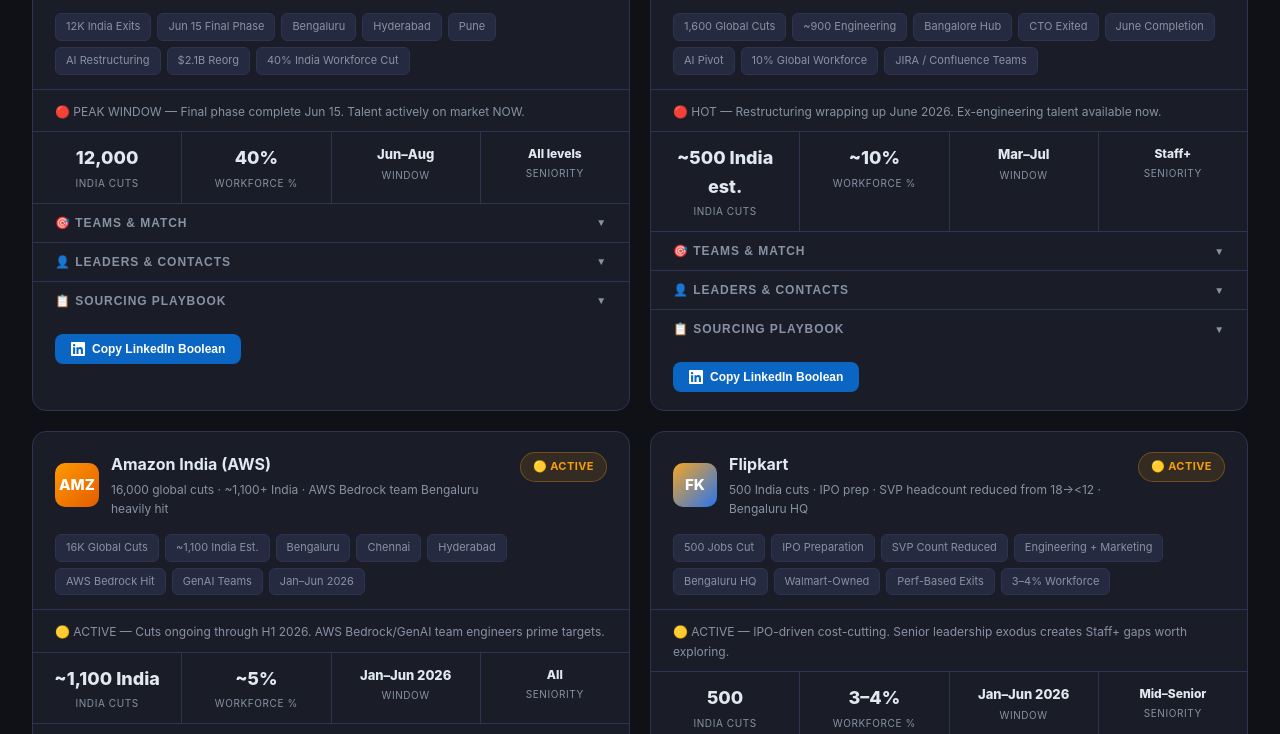
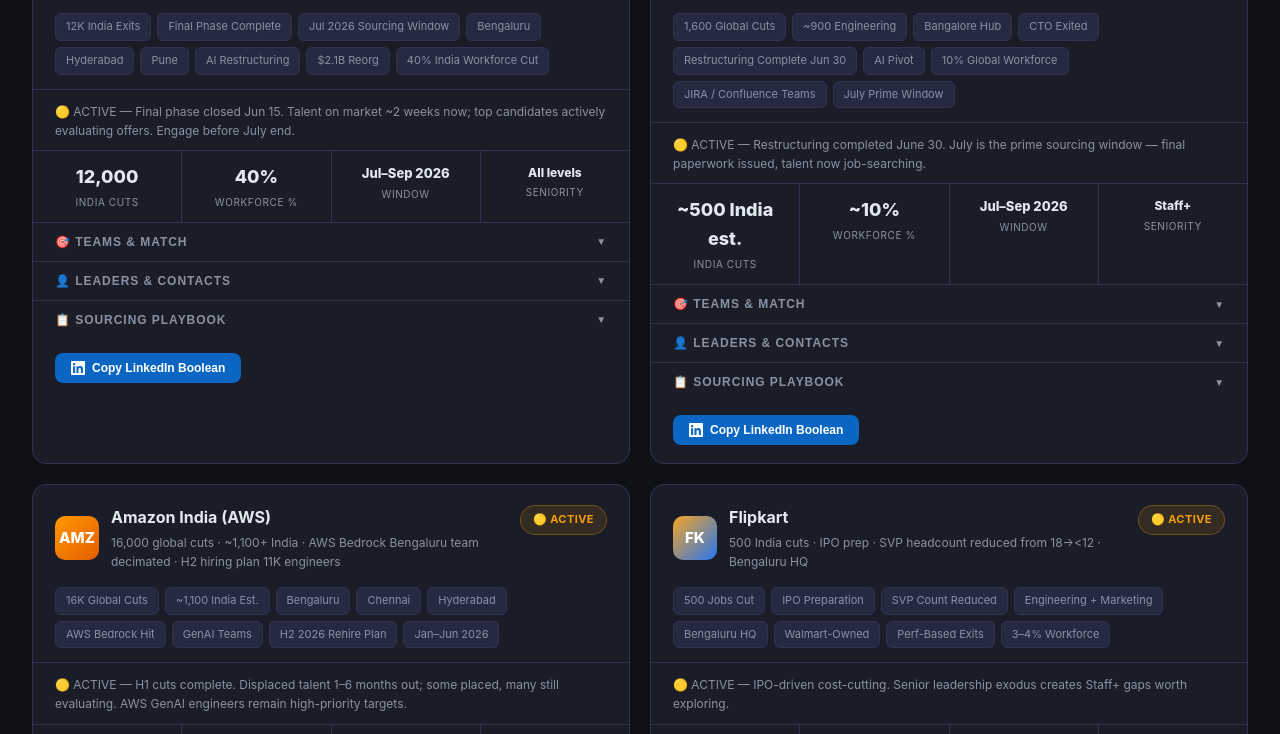
Before and after one commit to NandishDeshmukh2412/Layoff-tracker-india, a plain HTML site: page intuit-india-layoff-tracker.html in a window 1280 px wide. Shown: the part 344-1078 px from the top of the page. Drawn offline with Linux system fonts and the light colour scheme.

Commit message:
Auto-refresh 2026-06-30: July intelligence update — Intel Jul 15 wave, TCS added, urgency rebalanced

```diff
--- a/intuit-india-layoff-tracker.html
+++ b/intuit-india-layoff-tracker.html
@@ -154,19 +154,19 @@
 
 <div class="summary-strip">
   <div class="stat">
-    <div class="stat-val red" id="totalRoles">~16,500+</div>
+    <div class="stat-val red" id="totalRoles">~40,000+</div>
     <div class="stat-lbl">India Roles Cut (2026)</div>
   </div>
   <div class="stat">
-    <div class="stat-val amber" id="activeWindows">6</div>
+    <div class="stat-val amber" id="activeWindows">7</div>
     <div class="stat-lbl">Active Sourcing Windows</div>
   </div>
   <div class="stat">
-    <div class="stat-val" id="nextWave">Q3 2026</div>
-    <div class="stat-lbl">Next Expected Wave</div>
+    <div class="stat-val red" id="nextWave">Intel Jul 15 ⚠️</div>
+    <div class="stat-lbl">Next Confirmed Wave</div>
   </div>
   <div class="stat">
-    <div class="stat-val green" id="companiesTracked">8</div>
+    <div class="stat-val green" id="companiesTracked">9</div>
     <div class="stat-lbl">Companies Tracked</div>
   </div>
 </div>
@@ -197,10 +197,10 @@
     name: 'Oracle India',
     logoClass: 'logo-red',
     logoText: 'OR',
-    meta: '12,000 India exits · Jun 15 2026 final phase · Bengaluru / Hyderabad / Pune',
-    urgency: '🔴 PEAK WINDOW — Final phase complete Jun 15. Talent actively on market NOW.',
-    urgencyClass: 'urgency-red',
-    chips: ['12K India Exits', 'Jun 15 Final Phase', 'Bengaluru', 'Hyderabad', 'Pune', 'AI Restructuring', '$2.1B Reorg', '40% India Workforce Cut'],
+    meta: '12,000 India exits · Final phase complete Jun 15 · 2+ weeks post-cut · Bengaluru / Hyderabad / Pune',
+    urgency: '🟡 ACTIVE — Final phase closed Jun 15. Talent on market ~2 weeks now; top candidates actively evaluating offers. Engage before July end.',
+    urgencyClass: 'urgency-amber',
+    chips: ['12K India Exits', 'Final Phase Complete', 'Jul 2026 Sourcing Window', 'Bengaluru', 'Hyderabad', 'Pune', 'AI Restructuring', '$2.1B Reorg', '40% India Workforce Cut'],
     teams: [
       { name: 'OCI Engineering', desc: 'Cloud infra, distributed systems, SRE', match: 95 },
       { name: 'Database / Autonomous', desc: 'DB architects, autonomous DB engineers', match: 90 },
@@ -212,13 +212,13 @@
       { initials: 'SF', name: 'Safra Catz', role: 'Co-CEO (Global)', status: 'Active', statusClass: 'leader-active' },
     ],
     playbook: [
-      'Run LinkedIn Boolean search for Oracle Bengaluru / Hyderabad SWE Staff+ open to work — filter June 2026.',
-      'Message ex-Oracle cloud engineers directly: "We\'re building Intuit\'s platform for 100M SMBs — your OCI/infra background is directly relevant."',
+      'Run LinkedIn Boolean search for Oracle Bengaluru / Hyderabad SWE Staff+ open to work — filter June–July 2026 tenure end.',
+      'Message ex-Oracle cloud engineers: "We\'re building Intuit\'s platform for 100M SMBs — your OCI/infra background is directly relevant."',
       'Search GitHub for Oracle India contributors to open-source DB / cloud projects; ping via Issues/PRs.',
-      '<em>Time-sensitive:</em> Talent is fielding multiple offers now. Keep JD review + first-round scheduling to 48h SLA.',
-      'Cross-ref Oracle India alumni on Blind for teams specifically impacted (OCI, Fusion, Autonomous DB).',
+      '<em>July window:</em> ~2 weeks post-final-phase — top candidates are interviewing now. Keep JD review + first-round scheduling to 48h SLA.',
+      'Cross-ref Oracle India alumni on Blind for teams specifically impacted (OCI, Fusion, Autonomous DB). Many are comparing offers — Intuit mission + stability is a strong differentiator.',
     ],
-    ovStats: { cut: '12,000', pct: '40%', window: 'Jun–Aug', seniority: 'All levels' },
+    ovStats: { cut: '12,000', pct: '40%', window: 'Jul–Sep 2026', seniority: 'All levels' },
     linkedinSearch: true,
     linkedinQuery: '("Oracle" OR "Oracle India") (site:linkedin.com/in) ("Staff Engineer" OR "Principal Engineer" OR "Sr. Staff" OR "Senior Staff") ("Bengaluru" OR "Hyderabad" OR "Pune") #opentowork',
   },
@@ -227,10 +227,10 @@
     name: 'Atlassian India',
     logoClass: 'logo-blue',
     logoText: 'AT',
-    meta: '1,600 global cuts · ~900 from engineering · Bengaluru hub · CTO exited Mar 31',
-    urgency: '🔴 HOT — Restructuring wrapping up June 2026. Ex-engineering talent available now.',
-    urgencyClass: 'urgency-red',
-    chips: ['1,600 Global Cuts', '~900 Engineering', 'Bangalore Hub', 'CTO Exited', 'June Completion', 'AI Pivot', '10% Global Workforce', 'JIRA / Confluence Teams'],
+    meta: '1,600 global cuts · ~900 from engineering · Restructuring COMPLETE Jun 30 · Bengaluru hub · CTO exited',
+    urgency: '🟡 ACTIVE — Restructuring completed June 30. July is the prime sourcing window — final paperwork issued, talent now job-searching.',
+    urgencyClass: 'urgency-amber',
+    chips: ['1,600 Global Cuts', '~900 Engineering', 'Bangalore Hub', 'CTO Exited', 'Restructuring Complete Jun 30', 'AI Pivot', '10% Global Workforce', 'JIRA / Confluence Teams', 'July Prime Window'],
     teams: [
       { name: 'Platform / Infra Eng', desc: 'Distributed systems, Kubernetes, observability', match: 95 },
       { name: 'Developer Tooling', desc: 'CI/CD, IDE integrations, developer experience', match: 90 },
@@ -243,12 +243,12 @@
     ],
     playbook: [
       'Target ex-Atlassian Staff / Principal engineers from the Platform and Developer Experience orgs — core Intuit infra fit.',
-      'Reach out via LinkedIn to profiles showing "Atlassian" + Bengaluru with tenure ending Q1 2026.',
+      'Reach out via LinkedIn to profiles showing "Atlassian" + Bengaluru with tenure ending Mar–Jun 2026.',
       'Lead with Intuit\'s developer platform work: "We\'re building the next-gen financial OS for SMBs — similar scale challenges to Jira\'s distributed infra."',
-      '<em>Act before July:</em> Atlassian is issuing final separation paperwork by June 30 — talent will start accepting offers within days.',
-      'Check for Atlassian India ex-employees forming startup clusters or posting about their search on LinkedIn.',
+      '<em>July is prime:</em> Final separation complete June 30 — talent is now actively in the market and making decisions. Prioritise outreach this week.',
+      'Check Blind and LinkedIn for Atlassian India ex-employees posting job searches; many have 4–6 weeks of runway before signing elsewhere.',
     ],
-    ovStats: { cut: '~500 India est.', pct: '~10%', window: 'Mar–Jul', seniority: 'Staff+' },
+    ovStats: { cut: '~500 India est.', pct: '~10%', window: 'Jul–Sep 2026', seniority: 'Staff+' },
     linkedinSearch: true,
     linkedinQuery: '("Atlassian") (site:linkedin.com/in) ("Staff Engineer" OR "Principal Engineer" OR "Senior Staff Engineer") ("Bengaluru" OR "Bangalore") #opentowork',
   },
@@ -257,10 +257,10 @@
     name: 'Amazon India (AWS)',
     logoClass: 'logo-orange',
     logoText: 'AMZ',
-    meta: '16,000 global cuts · ~1,100+ India · AWS Bedrock team Bengaluru heavily hit',
-    urgency: '🟡 ACTIVE — Cuts ongoing through H1 2026. AWS Bedrock/GenAI team engineers prime targets.',
+    meta: '16,000 global cuts · ~1,100+ India · AWS Bedrock Bengaluru team decimated · H2 hiring plan 11K engineers',
+    urgency: '🟡 ACTIVE — H1 cuts complete. Displaced talent 1–6 months out; some placed, many still evaluating. AWS GenAI engineers remain high-priority targets.',
     urgencyClass: 'urgency-amber',
-    chips: ['16K Global Cuts', '~1,100 India Est.', 'Bengaluru', 'Chennai', 'Hyderabad', 'AWS Bedrock Hit', 'GenAI Teams', 'Jan–Jun 2026'],
+    chips: ['16K Global Cuts', '~1,100 India Est.', 'Bengaluru', 'Chennai', 'Hyderabad', 'AWS Bedrock Hit', 'GenAI Teams', 'H2 2026 Rehire Plan', 'Jan–Jun 2026'],
     teams: [
       { name: 'AWS GenAI / Bedrock', desc: '400 of ~450 Bengaluru Bedrock engineers impacted', match: 98 },
       { name: 'Distributed Systems', desc: 'AWS infra, service mesh, reliability engineers', match: 92 },
@@ -359,11 +359,11 @@
       { initials: 'SN', name: 'Satya Nadella', role: 'CEO Microsoft', status: 'Active · AI-first pivot', statusClass: 'leader-active' },
     ],
     playbook: [
-      '<em>Immediate action:</em> Cuts announced June 4 — contact Azure Bengaluru engineers within 2 weeks while they\'re deciding their next move.',
+      'Cuts were June 4 — now ~4 weeks out. Candidates are in active interview processes; accelerate outreach before they close elsewhere.',
       'Search LinkedIn for "Microsoft" Bengaluru engineers with open-to-work status from June 2026.',
       'Lead with Intuit\'s cloud-first architecture: "We\'re rebuilding financial services on cloud-native infra — your Azure background is directly transferable."',
       'Focus on Staff+ from Azure infrastructure and developer platform teams — highest P5–P7 density.',
-      'Monitor the Microsoft India Blind/LinkedIn posts — employees often signal job search before updating profiles.',
+      '<em>Closing window:</em> 4 weeks post-cut — top candidates will have accepted offers by mid-July. Prioritise this week\'s outreach.',
     ],
     ovStats: { cut: '~1,100 India', pct: '~12%', window: 'Jun–Aug 2026', seniority: 'Mid–Staff' },
     linkedinSearch: true,
@@ -374,10 +374,10 @@
     name: 'Intel India (GCC)',
     logoClass: 'logo-slate',
     logoText: 'IN',
-    meta: '3,200 global cuts Jun 6 2026 · ~700 India · Bengaluru + Hyderabad GCC · Second wave',
-    urgency: '🔴 HOT — Second wave, June 6. Client-computing + foundry engineers on market now.',
+    meta: '~700 India cuts (Jun 6) · THIRD WAVE confirmed Jul 15 2026 · Bengaluru + Hyderabad GCC',
+    urgency: '🔴 CRITICAL — Third round confirmed for July 15. Pre-announcement window open NOW — source engineers before the wave hits.',
     urgencyClass: 'urgency-red',
-    chips: ['~700 India Cuts', 'June 6 2026', 'Second Wave', 'Bengaluru GCC', 'Hyderabad GCC', 'Client Computing', 'Foundry Sales', 'Hardware-to-Software Pivot'],
+    chips: ['~700 India Cuts (Jun)', 'THIRD WAVE Jul 15', '⚠️ Pre-Announcement Window', 'Bengaluru GCC', 'Hyderabad GCC', 'Client Computing', 'Foundry Sales', 'Hardware-to-Software Pivot', '15K Global Cuts Total'],
     teams: [
       { name: 'Client Computing Eng', desc: 'CPU architecture, silicon validation, firmware', match: 72 },
       { name: 'Foundry Pre-Sales', desc: 'Technical solutions, customer engineering', match: 65 },
@@ -388,13 +388,13 @@
       { initials: 'LT', name: 'Lip-Bu Tan', role: 'CEO Intel', status: 'Active · Cost reduction focus', statusClass: 'leader-active' },
     ],
     playbook: [
-      'Target ex-Intel India platform software engineers — deep low-level / performance engineering skills are valuable for Intuit\'s core financial compute.',
-      'Intel engineers undergoing a hardware→software career shift are highly motivated. Lead with growth narrative.',
-      'Focus on Bengaluru Data Center and Cloud platform teams — strongest overlap with Intuit\'s infra needs.',
-      '<em>Second wave context:</em> Morale is low after two rounds. Stability and mission-driven work are strong selling points.',
-      'Look for Intel alumni forming informal study groups or attending AWS/GCP cert courses — early signal of intent to move to software-first roles.',
+      '<em>Act before Jul 15:</em> Third wave confirmed — reach Intel engineers NOW before they receive notifications. Pre-announcement outreach yields highest response rates.',
+      'Target platform software and Data Center teams from the Bengaluru GCC — hardware-to-cloud transition engineers are highly receptive.',
+      'Intel morale is severely damaged after three rounds. Lead with Intuit\'s mission, stability, and India growth trajectory.',
+      'After Jul 15, expect a surge in Intel profiles going open-to-work — set LinkedIn saved searches to alert immediately.',
+      'Intel engineers pivoting to software roles often pursue AWS/GCP certs — target those in certification communities too.',
     ],
-    ovStats: { cut: '~700 India', pct: 'GCC wave', window: 'Jun–Sep 2026', seniority: 'Mid–Staff' },
+    ovStats: { cut: '~700+ India', pct: 'GCC wave', window: 'Jul 2026 CRITICAL', seniority: 'Mid–Staff' },
     linkedinSearch: true,
     linkedinQuery: '("Intel" OR "Intel India") (site:linkedin.com/in) ("Staff Engineer" OR "Principal Engineer" OR "Senior Software Engineer") ("Bengaluru" OR "Bangalore" OR "Hyderabad") #opentowork',
   },
@@ -417,8 +417,8 @@
       { initials: 'MB', name: 'Marc Benioff', role: 'CEO Salesforce', status: 'Active · Agentforce pivot', statusClass: 'leader-active' },
     ],
     playbook: [
-      '<em>Immediate:</em> Target ex-MuleSoft and Customer Success engineers — they often have deep API/integration + financial-services customer domain experience.',
-      'Reach out within 2 weeks of June 10 announcement for best conversion rates.',
+      'Cuts were June 7–10 — now ~3 weeks out. Window remains hot; target ex-MuleSoft and Customer Success engineers with API/integration + financial-services experience.',
+      '<em>Closing fast:</em> Best conversion window is 2–4 weeks post-cut — act this week before candidates accept competing offers.',
       'Message: "Intuit is building the AI-native financial platform for SMBs — your integration/API engineering background is directly applicable."',
       'Salesforce India has offices in Hyderabad, Bengaluru, Mumbai, Pune — run location-specific searches for each.',
       'Look for engineers who were in Agentforce-adjacent roles but not picked for the new AI teams — they have AI context + are now available.',
@@ -426,6 +426,36 @@
     ovStats: { cut: '~400 India', pct: '~17%', window: 'Jun–Aug 2026', seniority: 'Mid–Staff' },
     linkedinSearch: true,
     linkedinQuery: '("Salesforce" OR "MuleSoft" OR "Tableau") (site:linkedin.com/in) ("Staff Engineer" OR "Principal Engineer" OR "Senior Software Engineer" OR "Staff MTS") ("Bengaluru" OR "Bangalore" OR "Hyderabad" OR "Mumbai" OR "Pune") #opentowork',
+  },
+  {
+    id: 'tcs',
+    name: 'TCS / Indian IT (Big 4)',
+    logoClass: 'logo-teal',
+    logoText: 'IT4',
+    meta: '23,460 TCS FY26 cuts + 12,000 more mid/senior planned · 7,700+ with 15+ yr exp across TCS, Infosys, Wipro, HCL, Cognizant',
+    urgency: '🟡 ACTIVE — Sustained multi-company wave. 7,700+ senior engineers (15+ yrs exp) displaced. Long sourcing window through FY27.',
+    urgencyClass: 'urgency-amber',
+    chips: ['23,460 TCS FY26 Cuts', '12K More Planned', '7,700+ Senior Exits', 'Infosys 950+ Fired', 'Wipro Restructuring', 'HCL Cuts', 'Cognizant Cuts', '15+ Yr Experience Pool', 'AI / PIP-Driven', 'Pan-India'],
+    teams: [
+      { name: 'Enterprise Platform Eng', desc: 'Java/Spring, microservices, cloud migration seniors', match: 82 },
+      { name: 'Data / Analytics', desc: 'Data engineering, BI, warehousing — 15+ yr profiles', match: 78 },
+      { name: 'Cloud / DevOps', desc: 'AWS/Azure/GCP-certified engineers exiting bench', match: 85 },
+      { name: 'Fintech / BFSI Domain', desc: 'Engineers with banking/fintech client experience', match: 92 },
+    ],
+    leaders: [
+      { initials: 'KK', name: 'K Krithivasan', role: 'CEO, TCS', status: 'Active · Cost + AI reorg', statusClass: 'leader-active' },
+      { initials: 'SP', name: 'Salil Parekh', role: 'CEO, Infosys', status: 'Active · PIP-led exits', statusClass: 'leader-active' },
+    ],
+    playbook: [
+      'Target BFSI / fintech-domain engineers from TCS, Infosys, Wipro with 8–15 years experience — they know financial services deeply, which maps perfectly to Intuit\'s SMB focus.',
+      'Source from bench-release pool: engineers on PIP or "performance exits" often have strong skills but fell into utilisation gaps — worth evaluating individually.',
+      'Lead pitch: "Move from services delivery to building your own product — own the architecture, not just implement it." This resonates strongly with IT services talent.',
+      'Use domain expertise as the hook: Intuit India works on real-money financial products for 100M+ users — meaningfully different from IT services project work.',
+      '<em>Long window:</em> TCS has 12,000 more mid/senior cuts planned — this talent pool will refresh through FY27. Set up ongoing LinkedIn search alerts.',
+    ],
+    ovStats: { cut: '23,460+ TCS', pct: '~2% TCS', window: 'FY26–FY27', seniority: 'Mid–Senior (15+ yr)' },
+    linkedinSearch: true,
+    linkedinQuery: '("TCS" OR "Tata Consultancy" OR "Infosys" OR "Wipro" OR "HCL Technologies" OR "Cognizant") (site:linkedin.com/in) ("Staff Engineer" OR "Principal Engineer" OR "Architect" OR "Tech Lead" OR "Senior Engineer") ("Bengaluru" OR "Bangalore" OR "Hyderabad" OR "Pune" OR "Chennai") #opentowork',
   },
 ];
 
@@ -439,6 +469,7 @@
   microsoft: 'background: linear-gradient(135deg,#00a4ef,#0078d4)',
   intel: 'background: linear-gradient(135deg,#0171c5,#003c71)',
   salesforce: 'background: linear-gradient(135deg,#00a1e0,#1798c1)',
+  tcs: 'background: linear-gradient(135deg,#1a1a5e,#2563eb)',
 };
 
 let activeUrgency = 'all';
```
